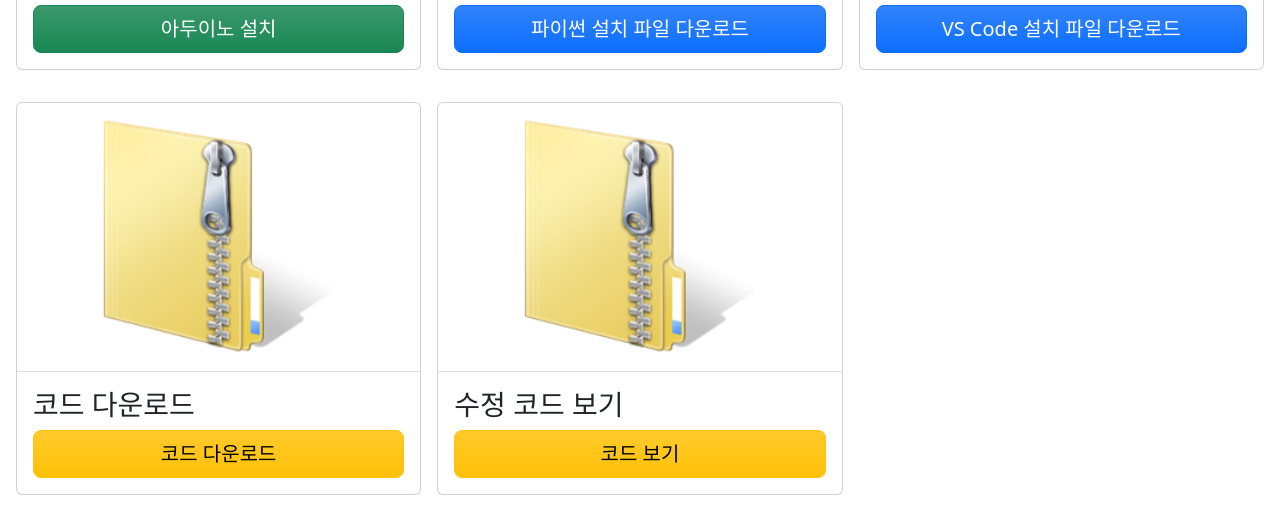
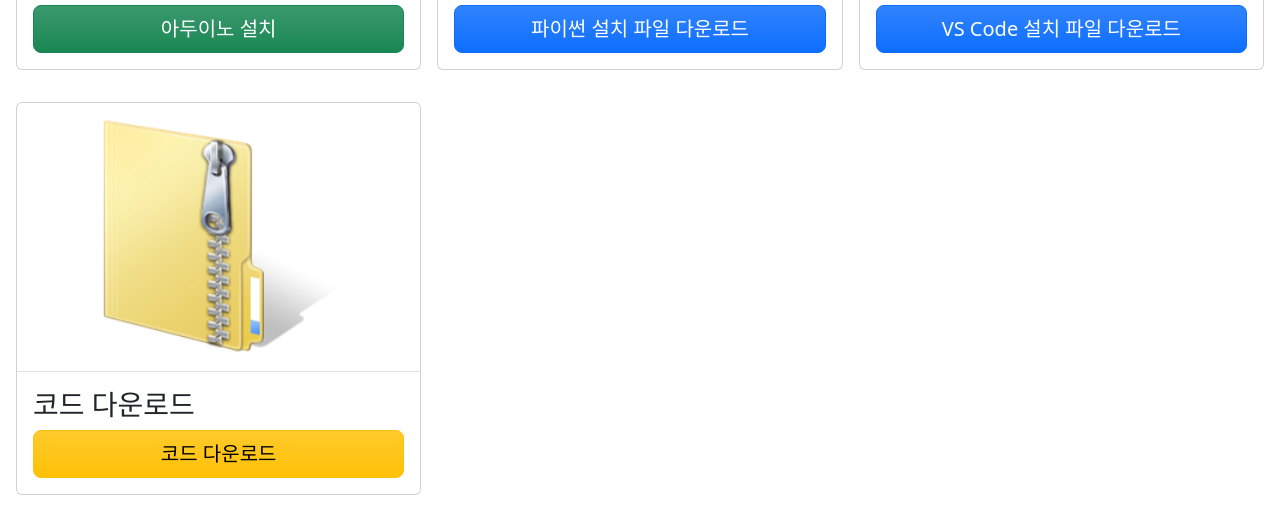
Before and after one commit to microschool-kr/Autonomous-Car, a plain HTML site: page index.html in a window 1280 px wide. Shown: the part 459-970 px from the top of the page. Drawn offline with nearby package versions, Linux system fonts and the light colour scheme.

Commit message:
Update index.html

```diff
--- a/index.html
+++ b/index.html
@@ -64,17 +64,6 @@
         </div>
       </div>
     </div>
-    <div class="col">
-      <div class="card">
-        <center class="card-img-top border-bottom">
-          <img src="./assets/zip.png" class="p-3" alt="zip" height="268px">
-        </center>
-        <div class="card-body">
-          <h3 class="card-title">수정 코드 보기</h3>
-          <a class="btn btn-warning bg-gradient btn-lg w-100" href="https://raw.githubusercontent.com/microschool-kr/2023-Winter-Camp/main/object_detection/5_stop_sign.py">코드 보기</a>
-        </div>
-      </div>
-    </div>
   </div>
   <!-- <div class="row row-cols-1 row-cols-md-3 g-3 p-3">
     <div class="col">
```
